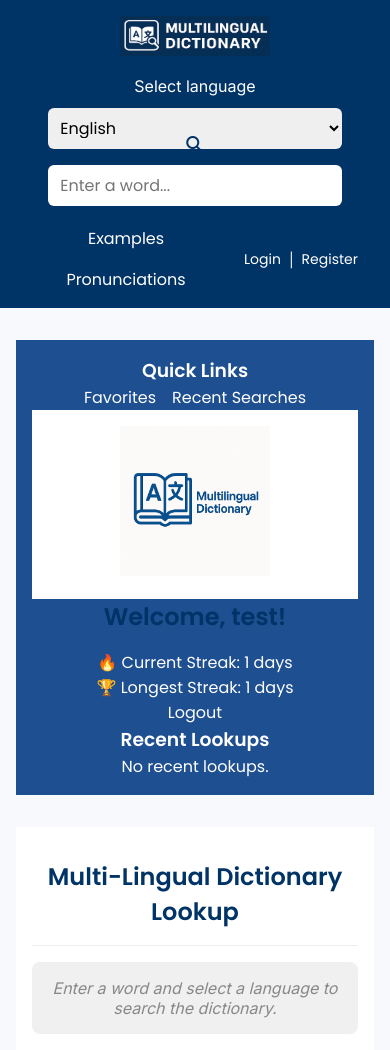
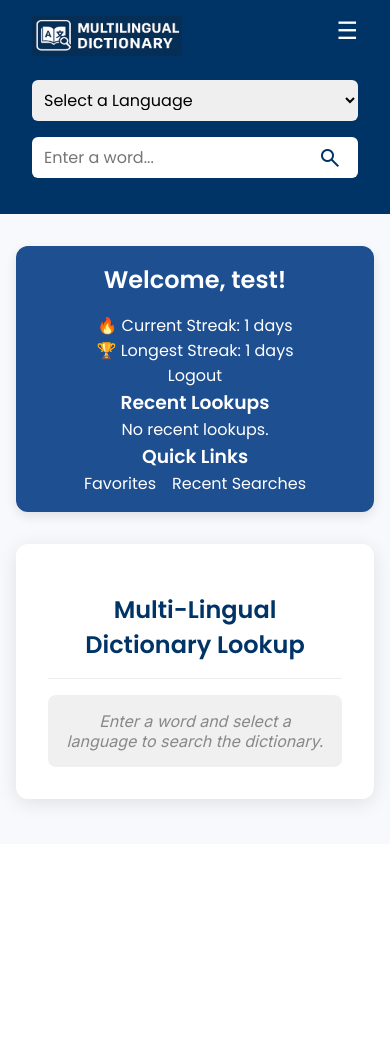
Before and after one commit to che1748/Team9-dictionary, a Flask app: page / in a window 390 px wide. After the commit the page ends 810 px from the top, so only its background shows below. Run offline with Flask 3, Linux system fonts and the light colour scheme; a user stored in the database is signed in; data comes from the database, SQL or seed files in the repository; both versions use the stored data as it was after the commit; data that the repository does not hold is empty.

Commit message:
Made a few design changes, just commiting to save them!

```diff
--- a/flaskGUIMain.py
+++ b/flaskGUIMain.py
@@ -18,6 +18,7 @@ app.secret_key = os.getenv("FLASK_SECRET_KEY", "a_default_secret_key_if_not_set_
 # This list matches the options in your HTML's <select> element.
 # It's good practice to define it in Python too for consistency and validation.
 SUPPORTED_LANGUAGES = [
+    {"code": "default", "name": "Select a Language"},
     {"code": "ar", "name": "Arabic"},
     {"code": "ca", "name": "Catalan"},
     {"code": "zh", "name": "Chinese (Simplified)"},
@@ -83,7 +84,7 @@ def index():
         history.close()
     results = []
     search_word = request.args.get('word', '').strip().lower()
-    selected_lang = request.args.get('language', 'en')
+    selected_lang = request.args.get('language', 'default')
     lang_name = " "
 
     if search_word:
--- a/static/style.css
+++ b/static/style.css
@@ -17,7 +17,7 @@ body {
 .navbar {
   background-color: #003366;
   color: white;
-  padding: 1rem 2rem;
+  padding: 1.5rem 0rem;
   position: sticky;
   top: 0;
   width: 100%;
@@ -135,6 +135,7 @@ body {
 /* Main content */
 main {
   display: flex;
+  justify-content: center;
   flex-wrap: wrap;
   padding-top: 50px;
   padding-left: 1rem;
@@ -151,7 +152,7 @@ main h2 {
 
 /* Sidebar */
 .sidebar {
-  width: 250px;
+  flex-basis: 25%;
   display: flex;
   flex-direction: column;
   justify-content: space-between;
@@ -159,25 +160,23 @@ main h2 {
   color: white;
   padding: 1rem;
   font-family: 'Poppins', sans-serif;
+  border-radius: 12px;
   box-shadow: 0 4px 12px rgba(0, 0, 0, 0.1);
+}
+
+.sidebar h2 {
+  color: white;
 }
 
 .sidebar ul li {
   list-style: none;
 }
 
-/* Content */
-.content-area {
-  flex-grow: 1;
-  background: white;
+
+/* results */
+.results {
+  flex-basis: 55%;
   padding: 2rem;
-  border-radius: 12px;
-  box-shadow: 0 4px 20px rgba(0, 0, 0, 0.1);
-}
-
-.results {
-  padding: 2rem;
-  margin: 0 auto;
   background: white;
   border-radius: 12px;
   box-shadow: 0 4px 20px rgba(0, 0, 0, 0.1);
@@ -274,6 +273,13 @@ main h2 {
   border-radius: 8px;
 }
 
+.hamburger {
+  display: none;
+  font-size: 1.5rem;
+  cursor: pointer;
+}
+
+
 /* Mobile */
 @media (max-width: 768px) {
   .navbar {
@@ -281,16 +287,44 @@ main h2 {
     padding: 1rem;
   }
 
+  .hamburger {
+    display: block;
+  }
+
   .nav-container {
+    width: 100%;
     flex-direction: column;
     align-items: center;
     text-align: center;
   }
 
+
+  .nav-links {
+    display: none;
+    flex-direction: column;
+    background-color: #003366;
+    position: absolute;
+    top: 60px;
+    right: 0;
+    width: 100%;
+    padding: 1rem;
+  }
+
+  .nav-links.active {
+    display: flex;
+  }
+
   .nav-left,
   .nav-center,
   .nav-right {
+    display: flex;
+    justify-content: space-between;
     width: 100%;
+  }
+
+  .nav-center {
+    display: flex;
+    justify-content: center;
   }
 
   .nav-form {
@@ -302,13 +336,12 @@ main h2 {
   .nav-form select,
   .nav-form input[type="text"],
   .nav-form button {
-    width: 90%;
     max-width: 400px;
     margin: 0.25rem 0;
   }
 
   .nav-form button {
-    right: 1rem;
+    top: 80px;
   }
 
   .nav-links {
@@ -319,6 +352,7 @@ main h2 {
   }
 
   .auth-links {
+    display: none;
     flex-direction: row;
     justify-content: center;
     gap: 0.5rem;
@@ -329,11 +363,11 @@ main h2 {
     padding-top: 2rem;
   }
 
-.nav-left .logo {
-  width: 150px;
-  height: 40px;
-  display: inline;
-}
+  .nav-left .logo {
+    width: 150px;
+    height: 40px;
+    display: inline;
+  }
 
   .sidebar {
     width: 100%;
@@ -341,8 +375,6 @@ main h2 {
     align-items: center;
     text-align: center;
     padding: 1rem;
-    box-shadow: none;
-    border-radius: 0;
   }
 
   .sidebar ul {
@@ -353,17 +385,4 @@ main h2 {
     padding: 0;
     margin: 0;
   }
-
-  .results,
-  .content-area {
-    width: 100%;
-    padding: 1rem;
-    margin: 0;
-    box-shadow: none;
-    border-radius: 0;
-  }
-
-  .content-area img {
-    max-width: 80%;
-  }
 }
--- a/templates/index.html
+++ b/templates/index.html
@@ -20,12 +20,17 @@
         <a href="{{ url_for('index') }}">
           <img src="{{ url_for('static', filename='images/logo-dark.png') }}" alt="Logo" class="logo">
         </a>
+
+        <div class="hamburger" onclick="toggleMenu()">
+          ☰
         </div>
+      </div>
+
 
       <!-- CENTER: Language & Search -->
       <div class="nav-center">
         <form class="nav-form" action="#" method="GET">
-          <label for="language" class="visually-hidden">Select language</label>
+          <!-- <label for="language" class="visually-hidden">Select language</label> -->
           <select name="language" id="language" required>
             {% for lang in languages %}
             <option value="{{ lang.code }}" {% if lang.code==selected_lang %}selected{% endif %}>
@@ -53,23 +58,13 @@
         </div>
       </div>
 
+
     </div>
   </nav>
 
   <main>
 
     <div class="sidebar">
-      <h3>Quick Links</h3>
-      <ul>
-      <li><a href="#">Favorites</a></li>
-      <li><a href="#">Recent Searches</a></li>
-      </ul>
-
-      <div class="content-area">
-      <!-- All your result content goes here -->
-      <img src="{{ url_for('static', filename='images/logo.png') }}" alt="Logo" width="150">
-      </div>
-
       {% if username %}
       <div class="user-info">
         <h2>Welcome, {{ username }}!</h2>
@@ -97,6 +92,13 @@
         {% endfor %}
       </ul>
       {% endif %}
+
+
+      <h3>Quick Links</h3>
+      <ul>
+        <li><a href="#">Favorites</a></li>
+        <li><a href="#">Recent Searches</a></li>
+      </ul>
     </div>
 
     <div class="results">
@@ -139,6 +141,12 @@
 
   </main>
 
+
+  <script>
+    function toggleMenu() {
+      document.getElementById("navLinks").classList.toggle("active");
+    }
+  </script>
 </body>
 
 </html>
```
Also changed, not shown: templates/login.html (+0 -43 lines), templates/register.html (+1 -44 lines), lookup_history.db. Lines whose indentation alone changed are shown as unchanged.
